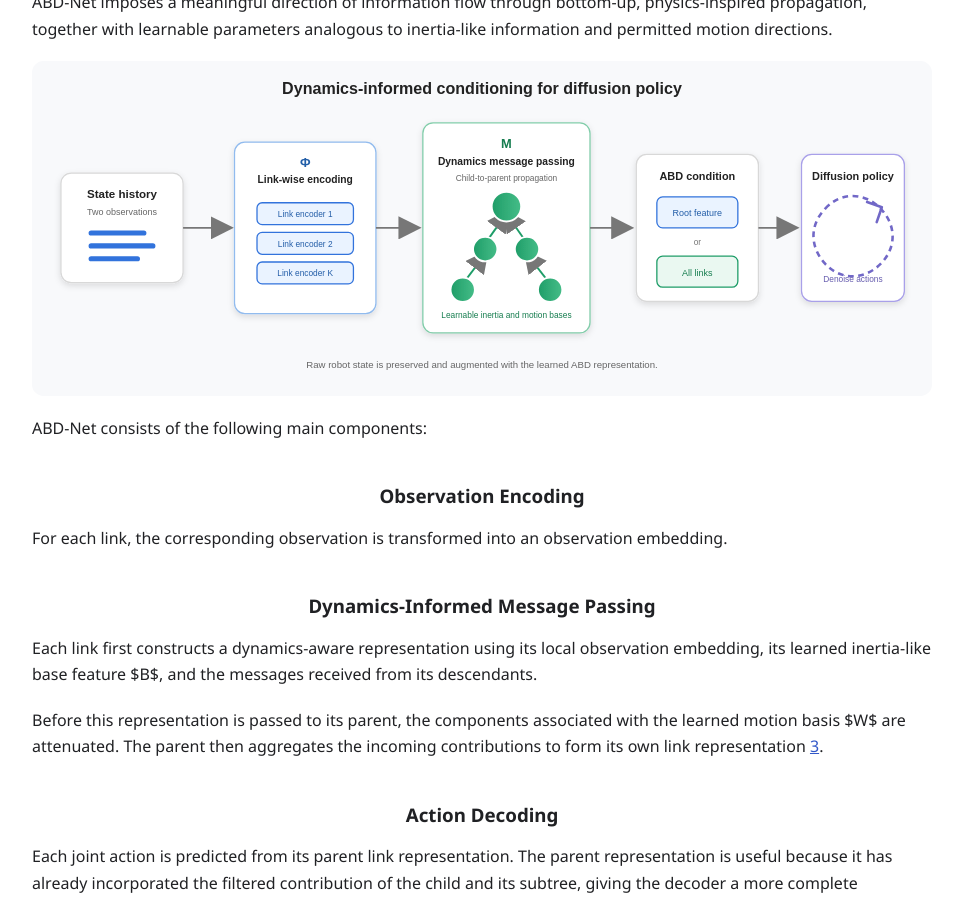
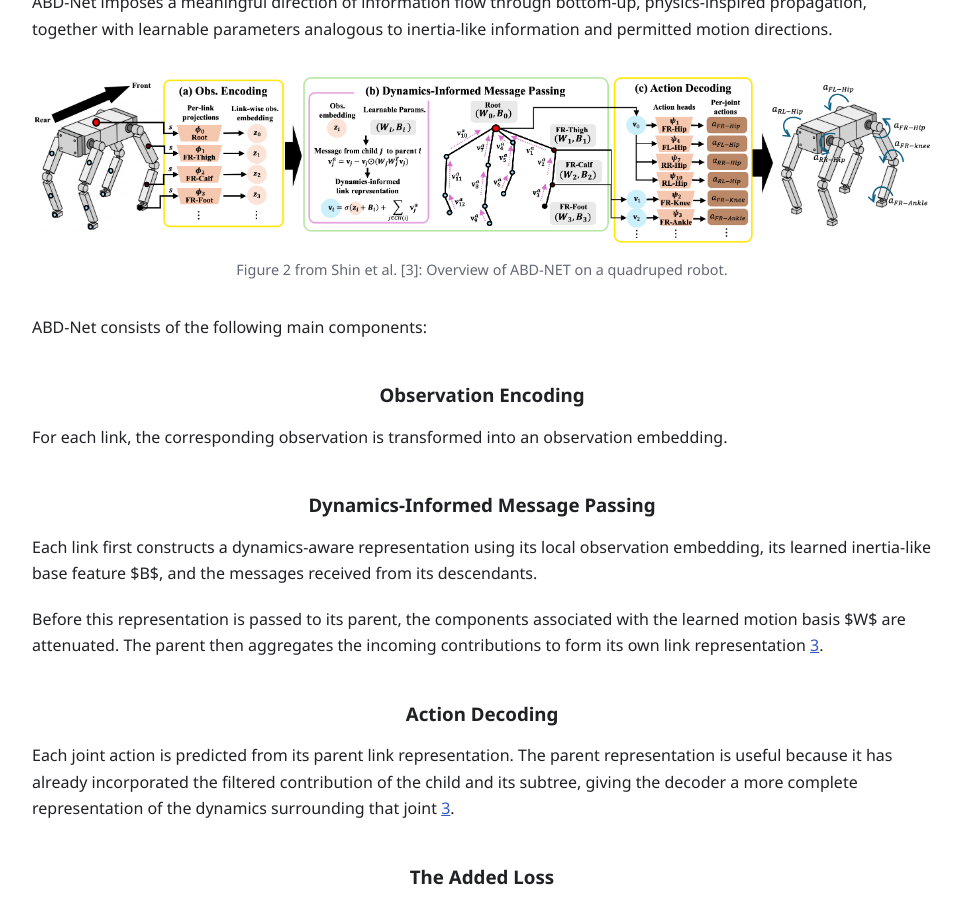
Before and after one commit to RoadToMind/Graph-Overdose, a Jekyll site: the page built from docs/index.md, in a window 1280 px wide and 900 px high, scrolled down 1680 px. Shown: the whole window, without its empty margins (158-1120 px from the left). Built offline with Jekyll 4.4.1, drawn with Linux system fonts in a browser that asks for light colours; some web fonts are replaced.

Commit message:
Use official ABD-Net Figure 2

```diff
--- a/docs/index.md
+++ b/docs/index.md
@@ -48,7 +48,15 @@ This is where the main paper, **ABD-Net** [3](#ref-3), comes into play. It asks
 
 ABD-Net imposes a meaningful direction of information flow through bottom-up, physics-inspired propagation, together with learnable parameters analogous to inertia-like information and permitted motion directions.
 
-![ABD-Net pipeline]({{ '/assets/images/abdnet-pipeline.svg' | relative_url }})
+<figure class="wide-figure">
+	<img
+		src="{{ '/assets/images/abdnet-figure2.png' | relative_url }}"
+		alt="Figure 2 from the ABD-Net paper showing observation encoding, dynamics-informed message passing, and action decoding"
+	/>
+	<figcaption>
+		Figure 2 from Shin et al. [3]: Overview of ABD-NET on a quadruped robot.
+	</figcaption>
+</figure>
 
 ABD-Net consists of the following main components:
 
```
Also changed, not shown: docs/assets/images/abdnet-figure2.png (added).
